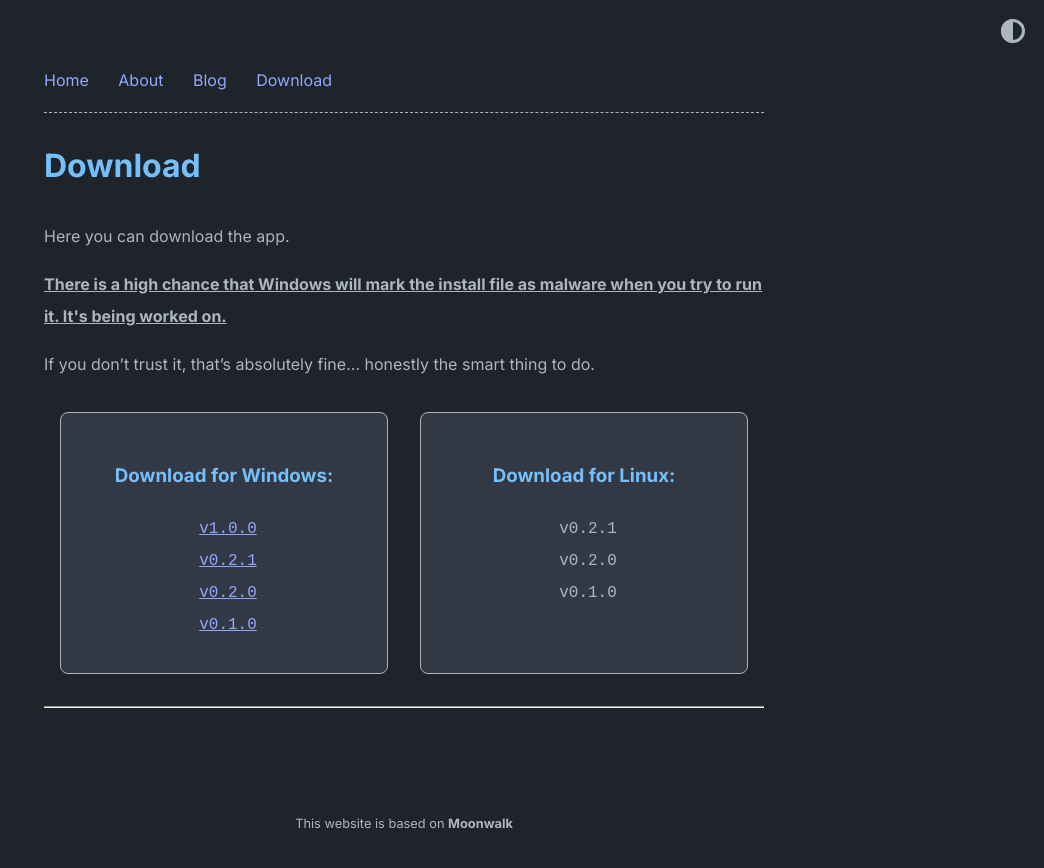
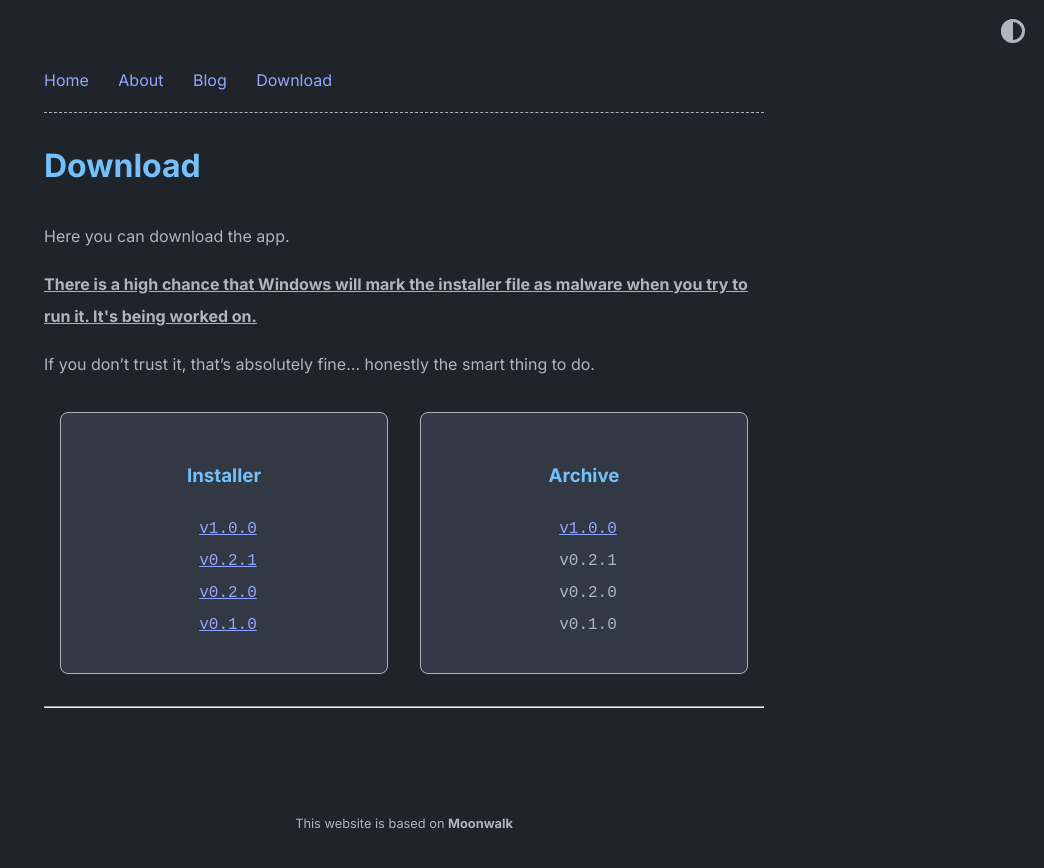
Before and after one commit to Vjaby/Recepter, a Jekyll site: the page built from download.md, in a window 1280 px wide. Shown: the top 868 px of the page, without its empty margins (236-1280 px from the left). Built offline with Jekyll 4.4.1, drawn with Linux system fonts in a browser that asks for light colours.

Commit message:
win -> installer, linux -> archive

```diff
--- a/_data/home.yml
+++ b/_data/home.yml
@@ -17,7 +17,7 @@ footer_entries:
     url: https://github.com/Vjaby/Recepter/
 
 
-windows_download_entries:
+installer_download_entries:
   - title: v1.0.0
     url: "1.0.0"
   - title: v0.2.1
@@ -27,7 +27,9 @@ windows_download_entries:
   - title: v0.1.0
     url: "0.1.0"
 
-linux_download_entries:
+archive_download_entries:
+  - title: v1.0.0
+    url: "1.0.0"
   - title: v0.2.1
     url: False
   - title: v0.2.0
--- /dev/null
+++ b/_includes/archive_download_list.html
@@ -0,0 +1,11 @@
+<ul>
+  {% for item in site.data.home.archive_download_entries %}
+    <li>
+      {% if item.url != false %}
+        <a download href="assets/downloads/archive/Recepter{{ item.url }}.tar.gz">{{ item.title }}</a>
+      {% else %}
+        {{ item.title }}
+      {% endif %}
+    </li>
+  {% endfor %}
+</ul>
--- /dev/null
+++ b/_includes/installer_download_list.html
@@ -0,0 +1,11 @@
+<ul>
+  {% for item in site.data.home.installer_download_entries %}
+    <li>
+      {% if item.url != false %}
+        <a download href="assets/downloads/installer/RecepterSetup{{ item.url }}.exe">{{ item.title }}</a>
+      {% else %}
+        {{ item.title }}
+      {% endif %}
+    </li>
+  {% endfor %}
+</ul>
--- a/_includes/linux_download_list.html
+++ /dev/null
@@ -1,13 +0,0 @@
-<ul>
-    {% for item in site.data.home.linux_download_entries %}
-      <li>
-      {% if item.url != false %}
-        <a download href="assets/downloads/linux/install_recepter_linux_{{ item.url }}.exe">{{ item.title }}</a>
-      {% else %}
-        {{ item.title }}
-      {% endif %}
-      </li>
-    {% endfor %}
-  </ul>
-
-<!--Probably not ".exe" for linux...-->
--- a/_includes/windows_download_list.html
+++ /dev/null
@@ -1,11 +0,0 @@
-<ul>
-    {% for item in site.data.home.windows_download_entries %}
-      <li>
-      {% if item.url != false %}
-        <a download href="assets/downloads/windows/RecepterSetup{{ item.url }}.exe">{{ item.title }}</a>
-      {% else %}
-        {{ item.title }}
-      {% endif %}
-      </li>
-    {% endfor %}
-  </ul>
--- a/_layouts/download.html
+++ b/_layouts/download.html
@@ -9,12 +9,12 @@ layout: default
 {{ content }}
 <div class="download-container">
     <div class="download-item">
-        <h3>Download for Windows:</h3>
-        {% include windows_download_list.html %}
+        <h3>Installer</h3>
+        {% include installer_download_list.html %}
     </div>
     <div class="download-item">
-        <h3>Download for Linux:</h3>
-        {% include linux_download_list.html %}
+        <h3>Archive</h3>
+        {% include archive_download_list.html %}
     </div>
 </div>
 <hr>
--- a/assets/downloads/linux/linus.txt
+++ /dev/null
@@ -1 +0,0 @@
-YATTA
--- a/download.md
+++ b/download.md
@@ -4,7 +4,7 @@ title: Download
 ---
 Here you can download the app.
 
-<b><u>There is a high chance that Windows will mark the install file as malware when you try to run it.
+<b><u>There is a high chance that Windows will mark the installer file as malware when you try to run it.
 It's being worked on.</u></b>
 
 If you don't trust it, that's absolutely fine... honestly the smart thing to do.
```
Also changed, not shown: 9 other files.
